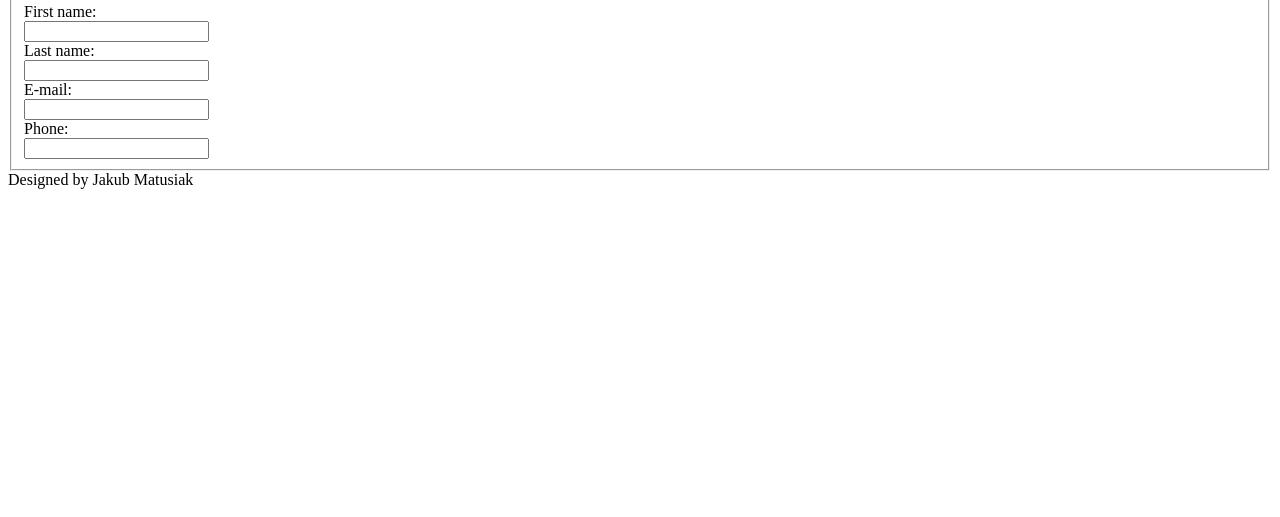
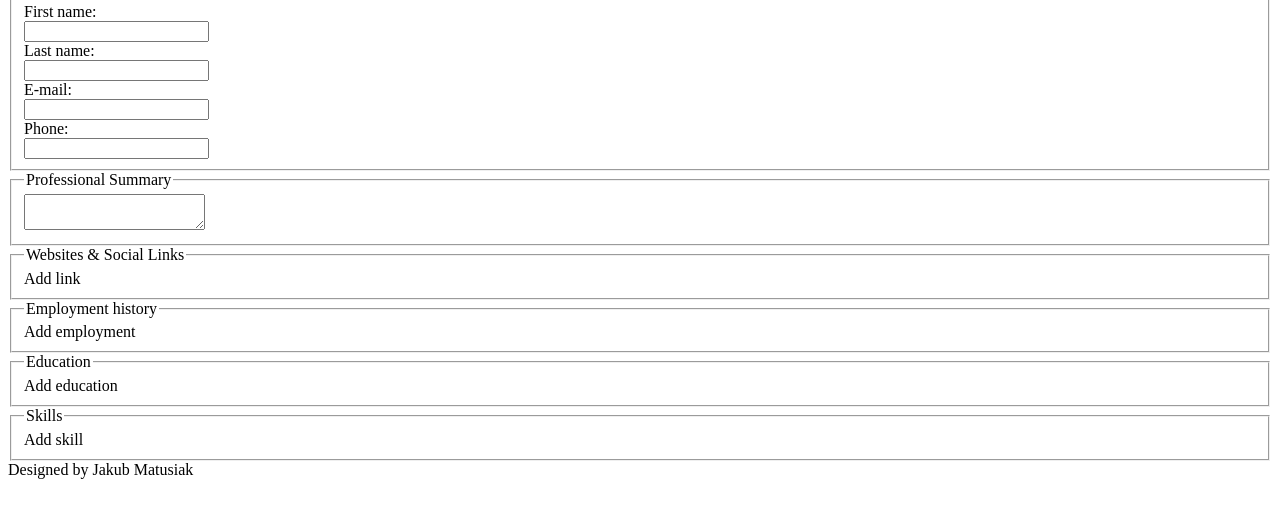
Before and after one commit to jakub-matusiak/resume-creator, a plain HTML site: page index.html in a window 1280 px wide. Shown: the part 47-564 px from the top of the page. Drawn offline with Linux system fonts and the light colour scheme.

Commit message:
Added div wrapper and forms for all section

```diff
--- a/index.html
+++ b/index.html
@@ -7,13 +7,14 @@
     <link rel="stylesheet" type="text/css" href="main.css">
 </head>
 <body>
-    <header>
+    <div class="wrapper">
+        <header class="page-header">
             <div class="logo">Resume Creator</div>
         </header>
-    <main>
+        <main class="page-content">
             <form>
                 <fieldset>
-                <legend>Personal Details</legend>
+                    <legend class="resume-heading">Personal Details</legend>
                     <label for="first_name">
                         <div>First name:</div>
                         <input type="text" id="first_name">
@@ -32,9 +33,40 @@
                     </label>
                 </fieldset>
             </form>
+            <form>
+                <fieldset>
+                    <legend class="resume-heading">Professional Summary</legend>
+                    <textarea class="resume-summary"></textarea>
+                </fieldset>
+            </form>
+            <form>
+                <fieldset>
+                    <legend class="resume-heading">Websites &amp; Social Links</legend>
+                    <div class="resume-add-btn"><i class="fas fa-plus"></i>Add link</div>
+                </fieldset>
+            </form>
+            <form>
+                <fieldset>
+                    <legend class="resume-heading">Employment history</legend>
+                    <div class="resume-add-btn"><i class="fas fa-plus"></i>Add employment</div>
+                </fieldset>
+            </form>
+            <form>
+                <fieldset>
+                    <legend class="resume-heading">Education</legend>
+                    <div class="resume-add-btn"><i class="fas fa-plus"></i>Add education</div>
+                </fieldset>
+            </form>
+            <form>
+                <fieldset>
+                    <legend class="resume-heading">Skills</legend>
+                    <div class="resume-add-btn"><i class="fas fa-plus"></i>Add skill</div>
+                </fieldset>
+            </form>
         </main>
-    <footer>
+        <footer class="page-footer">
             <div class="author">Designed by Jakub Matusiak</div>
         </footer>
+    </div>
 </body>
 </html>
```
Lines whose indentation alone changed are shown as unchanged.
